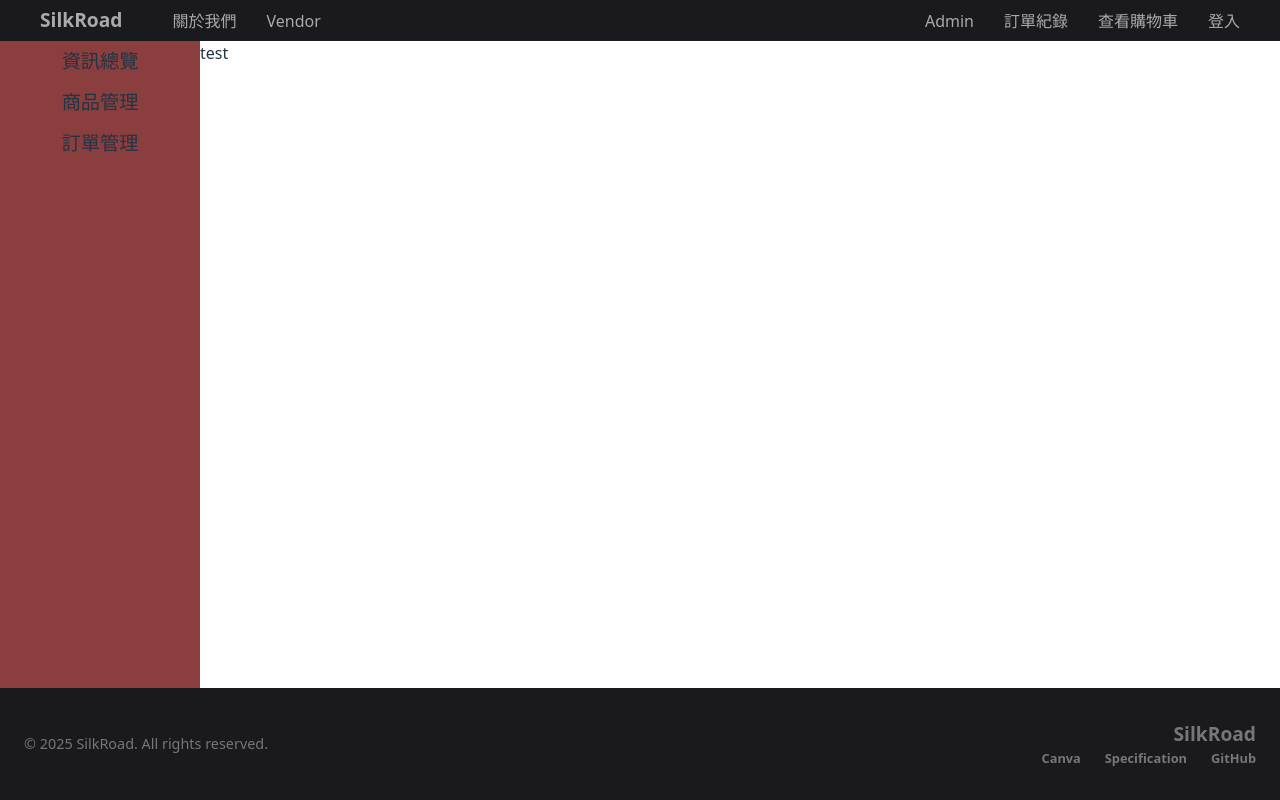
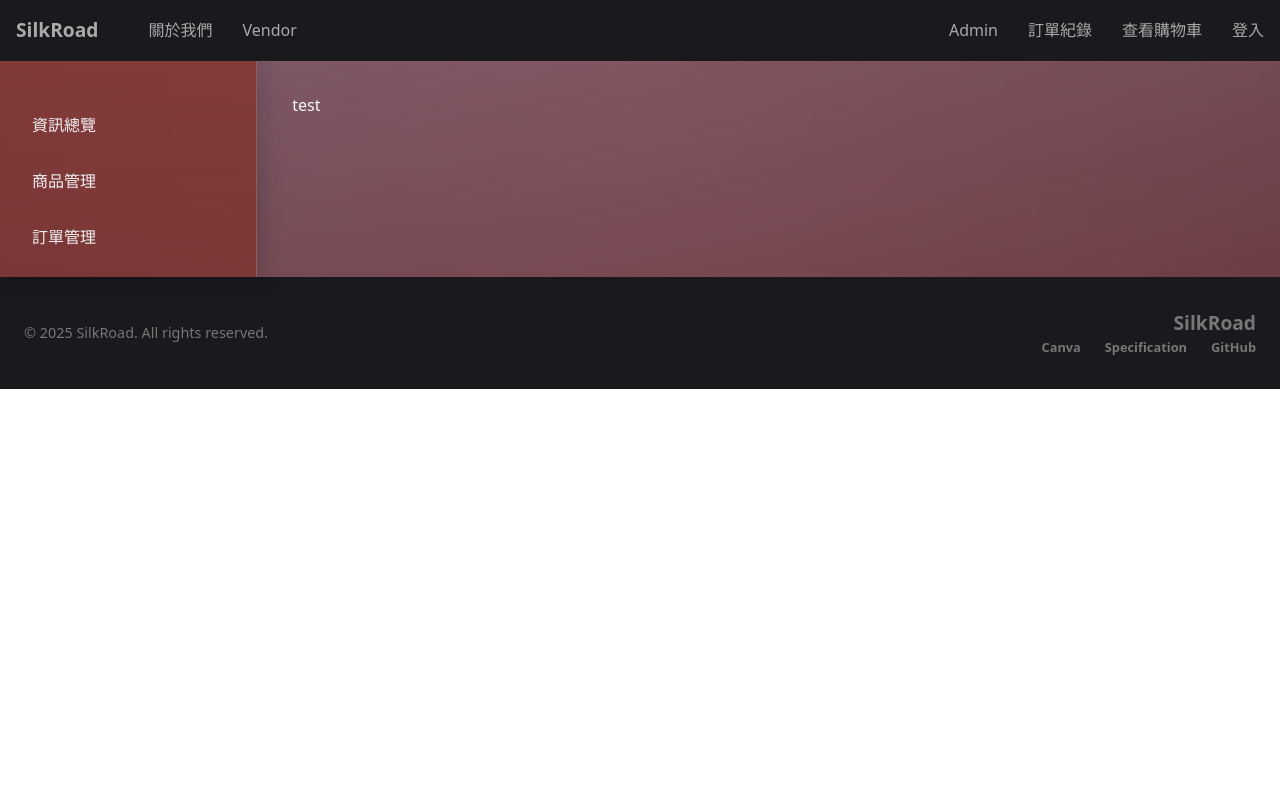
Before and after one commit to Sajuna94/SilkRoad, a React (Vite) app in the folder silkroad-frontend-react/: page /SilkRoad/vendor/dashboard in a window 1280 px wide. Built offline with nearby package versions, Linux system fonts and the light colour scheme.

Commit message:
update vendor dashboard color

```diff
--- a/silkroad-frontend-react/src/App.css
+++ b/silkroad-frontend-react/src/App.css
@@ -1,7 +1,20 @@
 #root {
-	display: flex;
-	flex-direction: column;
-	min-height: 100vh;
+  display: flex;
+  flex-direction: column;
+  min-height: 100vh;
+}
+
+.app-layout {
+  display: flex;
+  flex-direction: column; /* 垂直排列 Header, Router, Footer */
+}
+
+/* 讓主要內容區域 (Router) 佔據剩餘空間 */
+/* 這裡的 Router 渲染出來是你的 About.jsx 中的 .page */
+/* 所以我們需要確保 Router 的根元素可以 flex-grow: 1 */
+.app-layout > .page {
+  /* 假設 Router 渲染出來的根元素是 .page */
+  flex-grow: 1; /* 讓 .page 撐滿 Header 和 Footer 之間的所有垂直空間 */
 }
 
 /* #root {
--- a/silkroad-frontend-react/src/App.tsx
+++ b/silkroad-frontend-react/src/App.tsx
@@ -15,6 +15,7 @@ function App() {
 
   return (
     <BrowserRouter basename="/SilkRoad">
+      <div className="app-layout">
         {/* <CartProvider> */}
         <Header />
         {/* <ToastProvider> */}
@@ -22,6 +23,7 @@ function App() {
         {/* </ToastProvider> */}
         <Footer />
         {/* </CartProvider> */}
+      </div>
     </BrowserRouter>
   );
 }
--- a/silkroad-frontend-react/src/layout/Header.module.scss
+++ b/silkroad-frontend-react/src/layout/Header.module.scss
@@ -6,8 +6,7 @@
   top: 0;
   z-index: 999;
 
-	height: 41px;
-	padding: 0 5vh;
+  padding: 2vh;
   gap: 50px;
   background-color: #19191e;
 
@@ -41,7 +40,6 @@
     }
   }
 }
-
 
 // .navbar {
 // 	display: flex;
@@ -88,9 +86,6 @@
 // 	.right {}
 // }
 
-
-
-
 // .navbarLogo a {
 // 	font-size: 1.2rem;
 // 	font-weight: bold;
--- a/silkroad-frontend-react/src/pages/Main/About/About.module.scss
+++ b/silkroad-frontend-react/src/pages/Main/About/About.module.scss
@@ -39,8 +39,14 @@
 }
 
 .page {
-  min-height: 100vh;
-  background: linear-gradient(to bottom, white, #f9fafb);
+  display: flex;
+  flex-direction: column;
+  flex-grow: 1;
+
+  overflow-y: auto;
+  min-height: 0;
+
+  // background: linear-gradient(to bottom, white, #f9fafb);
   color: #333;
 }
 
--- a/silkroad-frontend-react/src/pages/Vendor/Dashboard/Dashboard.module.scss
+++ b/silkroad-frontend-react/src/pages/Vendor/Dashboard/Dashboard.module.scss
@@ -1,120 +1,177 @@
-.container {
-	$sidebar-bg-color: #8a3e3e;
-	$sidebar-li-hover: #f0f8ff;
-	$content-bg-color: #a4a4c9;
+@use "sass:color";
 
-	flex: 1;
-	display: flex;
+/* 基礎色 */
+$sidebar-bg-color: #8a3e3e;
+$sidebar-li-hover: #f0f8ff;
+$content-bg-color: #a4a4c9;
 
-	aside {
-		width: 200px;
-		background-color: $sidebar-bg-color;
+/* Extended UI Colors */
+$text-light: #f9f9f9;
+$text-light-muted: #f0f0f0;
+$text-muted: #ddd;
 
-		ul {
-			li {
-				padding: 6px 0;
-				text-align: center;
-				font-size: 1.2rem;
-				font-weight: bold;
-				transition: 0.25s;
+$glass-bg: rgba(255, 255, 255, 0.12);
+$glass-bg-sidebar: rgba(0, 0, 0, 0.15);
 
-				&:hover {
-					background-color: $sidebar-li-hover;
-				}
-			}
-		}
-	}
+$border-light: rgba(255, 255, 255, 0.18);
+$border-lighter: rgba(255, 255, 255, 0.06);
 
-	main {
-		flex: 1;
-	}
+$hover-fade: rgba(255, 255, 255, 0.08);
+
+$shadow-strong: rgba(0, 0, 0, 0.35);
+$shadow-soft: rgba(0, 0, 0, 0.2);
+
+@keyframes fadeIn {
+  from {
+    opacity: 0;
+    transform: translateY(16px) scale(0.98);
+    filter: blur(4px);
+  }
+  to {
+    opacity: 1;
+    transform: translateY(0) scale(1);
+    filter: blur(0);
+  }
 }
 
+@keyframes slideUp {
+  from {
+    opacity: 0;
+    transform: translateY(28px);
+  }
+  to {
+    opacity: 1;
+    transform: translateY(0);
+  }
+}
 
+.animateFadeIn {
+  animation: fadeIn 0.55s cubic-bezier(0.22, 0.61, 0.36, 1) forwards;
+}
+.animateSlideUp {
+  animation: slideUp 0.55s cubic-bezier(0.22, 0.61, 0.36, 1) forwards;
+}
+.delay75 {
+  animation-delay: 0.075s;
+}
+.delay150 {
+  animation-delay: 0.15s;
+}
+.delay300 {
+  animation-delay: 0.3s;
+}
 
-// $sidebar-item-hover-color: red;
+.dashboard {
+  display: flex;
+  flex-grow: 1;
 
-// .container {
-// 	flex: 1;
-// 	display: flex;
+  background: radial-gradient(
+    circle at top,
+    color.scale($sidebar-bg-color, $lightness: -18%),
+    color.scale($sidebar-bg-color, $lightness: -28%)
+  );
 
-// 	.sidebar {
-// 		background-color: rgb(207, 168, 101);
+  color: $text-light;
+  backdrop-filter: blur(6px);
+}
 
-// 		display: flex;
-// 		flex-direction: column;
+.sidebar {
+  width: 16rem;
 
-// 		h3 {
-// 			&:hover {
-// 				cursor: pointer;
-// 				background-color: red;
-// 			}
+  background: linear-gradient(
+    to bottom,
+    rgba($sidebar-bg-color, 0.78),
+    rgba($sidebar-bg-color, 0.6)
+  );
 
-// 			&.active {
-// 				background-color: red;
-// 			}
-// 		}
-// 	}
+  padding-top: 1.5rem;
+  backdrop-filter: blur(14px);
 
-// 	.content {
-// 		background-color: #777;
+  border-right: 1px solid $border-light;
+  box-shadow: 6px 0 18px $shadow-strong;
 
-// 		flex: 1;
-// 		display: flex;
-// 		flex-direction: column;
-// 	}
-// }
+  ul {
+    list-style: none;
+    padding: 1rem;
+    display: flex;
+    flex-direction: column;
+    gap: 8px;
+  }
+}
 
-// .profile {
-// 	background-color: #c1c1c1;
+.tabButton {
+  position: relative;
+  width: 100%;
+  padding: 12px 16px;
+  border-radius: 6px;
 
-// }
+  background: transparent;
+  color: $text-light-muted;
+  font-size: 1rem;
+  font-weight: 600;
+  cursor: pointer;
+  border: none;
 
-// .order-info {
-// 	background-color: #c1c1c1;
+  text-align: left;
+  transition: color 0.22s ease, padding-left 0.22s ease, background-color 0.18s;
 
-// }
+  /* 左側亮條 */
+  &::before {
+    content: "";
+    position: absolute;
+    left: 0;
+    top: 0;
+    width: 4px;
+    height: 100%;
+    background: transparent;
+    border-radius: 4px;
+    transition: background-color 0.25s ease;
+  }
 
-// .product-info {
-// 	background-color: #c1c1c1;
+  &:hover {
+    color: $text-light;
+    padding-left: 22px;
+    // background: rgba($sidebar-li-hover, 0.35);
+  }
 
-// 	.list {
-// 		width: 500px;
-// 		display: flex;
+  &.active {
+    color: $text-light;
 
-// 		div {
-// 			flex: 1;
-// 		}
+    &::before {
+      background-color: $sidebar-li-hover;
+    }
+  }
+}
 
-// 		table {
-// 			border-collapse: collapse;
-// 			width: 100%;
+.main {
+  flex: 1;
+  padding: 2rem 2.2rem;
+  overflow-y: auto;
 
-// 			thead tr th {
-// 				font-weight: bold;
-// 				font-size: 1.2rem;
-// 			}
+  background: linear-gradient(
+    to bottom right,
+    rgba($content-bg-color, 0.35),
+    rgba($content-bg-color, 0.15)
+  );
 
-// 			tbody tr {
-// 				text-align: center;
+  backdrop-filter: blur(6px);
+}
 
-// 				td {
-// 					height: 50px;
-// 				}
+.card {
+  background-color: rgba($sidebar-bg-color, 0.35);
+  padding: 1.6rem;
+  border-radius: 1rem;
 
-// 				.listed {
-// 					width: 90px;
+  border: 1px solid $border-lighter;
+  backdrop-filter: blur(10px);
 
-// 					button {
-// 						padding: 6px 10px;
-// 					}
-// 				}
-// 			}
-// 		}
-// 	}
-// }
+  box-shadow: 0 6px 18px $shadow-soft;
+  animation: fadeIn 0.5s ease-out both;
+}
 
-// .new-product {
-// 	background-color: #c1c1c1;
-
-// }
+.headerTitle {
+  font-size: 1.6rem;
+  font-weight: 600;
+  margin-bottom: 1.4rem;
+  color: $text-light;
+}
--- a/silkroad-frontend-react/src/pages/Vendor/Dashboard/index.tsx
+++ b/silkroad-frontend-react/src/pages/Vendor/Dashboard/index.tsx
@@ -17,18 +17,40 @@ export default function VendorDashboardPage() {
   const currentId = location.hash.replace("#", "") || tabs[0].id;
 
   return (
-    <div className={styles["container"]}>
-      <aside>
+    <div className={styles.dashboard}>
+      <aside className={styles.sidebar}>
         <ul>
           {tabs.map((t) => (
-            <li key={t.id} onClick={() => navigate(`#${t.id}`)}>
+            <li
+              key={t.id}
+              onClick={() => navigate(`#${t.id}`)}
+              className={`${styles.tabButton} ${
+                currentId === t.id ? "active" : ""
+              }`}
+            >
               {t.label}
             </li>
           ))}
         </ul>
       </aside>
 
-      <main>{tabs.find((t) => t.id === currentId)?.element ?? null}</main>
+      <main className={styles.main}>
+        {tabs.find((t) => t.id === currentId)?.element ?? null}
+      </main>
     </div>
+
+    // <div className={styles["container"]}>
+    //   <aside>
+    //     <ul>
+    //       {tabs.map((t) => (
+    //         <li key={t.id} onClick={() => navigate(`#${t.id}`)}>
+    //           {t.label}
+    //         </li>
+    //       ))}
+    //     </ul>
+    //   </aside>
+
+    //   <main>{tabs.find((t) => t.id === currentId)?.element ?? null}</main>
+    // </div>
   );
 }
--- a/silkroad-frontend-react/src/pages/Vendor/Dashboard/tabs/Product.tsx
+++ b/silkroad-frontend-react/src/pages/Vendor/Dashboard/tabs/Product.tsx
@@ -1,65 +1,65 @@
-import styles from "./Product.module.scss"
+import styles from "./Product.module.scss";
 import { products } from "@/types/data/product";
 import type { Product } from "@/types/store";
 import { useState } from "react";
-
 
 export default function ProductTab() {
   const [initProducts, setProducts] = useState<Product[]>(products);
 
   const toggleListed = (id: number) => {
     setProducts((prev) =>
-			prev.map((p) =>
-				p.id === id ? { ...p, isListed: !p.isListed } : p
-			)
+      prev.map((p) => (p.id === id ? { ...p, isListed: !p.isListed } : p))
     );
   };
 
-	return (<section className={styles['container']}>
-		<div className={styles['info']}>
-			<header>
-				商品資訊
-			</header>
-			<div className={styles['content']}>
+  return (
+    <section className={styles["container"]}>
+      <div className={styles["info"]}>
+        <header>商品資訊</header>
+        <div className={styles["content"]}>
           <div style={{ flex: 1 }}>
+            <h4 className={styles["table-title"]}>上架專區</h4>
             <ProductTable
-						products={initProducts.filter(p => p.isListed)}
+              products={initProducts.filter((p) => p.isListed)}
               onToggle={toggleListed}
             />
           </div>
           <div style={{ flex: 1 }}>
+            <h4 className={styles["table-title"]}>下架專區</h4>
             <ProductTable
-						products={initProducts.filter(p => !p.isListed)}
+              products={initProducts.filter((p) => !p.isListed)}
               onToggle={toggleListed}
             />
           </div>
         </div>
-			<footer><button>
-				儲存
-			</button></footer>
+        <footer>
+          <button>儲存</button>
+        </footer>
       </div>
-		<div className={styles['add']}>
-			<header>
-				新增商品
-			</header>
-			<div className={styles['content']}>
+      <div className={styles["add"]}>
+        <header>新增商品</header>
+        <div className={styles["content"]}>
           <div>
             <div></div>
-
           </div>
         </div>
-			<footer><button>
-				確認新增
-			</button></footer>
+        <footer>
+          <button>確認新增</button>
+        </footer>
       </div>
-	</section>);
+    </section>
+  );
 }
 
-function ProductTable({ products, onToggle }: {
+function ProductTable({
+  products,
+  onToggle,
+}: {
   products: Product[];
   onToggle: (id: number) => void;
 }) {
   return (
+    <div className={styles["table-wrapper"]}>
       <table>
         <thead>
           <tr>
@@ -80,5 +80,6 @@ function ProductTable({ products, onToggle }: {
           ))}
         </tbody>
       </table>
+    </div>
   );
 }
```
Also changed, not shown: silkroad-frontend-react/src/pages/Admin/Dashboard/Dashboard.module.scss (+18 -46 lines), silkroad-frontend-react/src/pages/Vendor/Dashboard/tabs/Product.module.scss (+173 -96 lines). Lines whose indentation alone changed are shown as unchanged.
